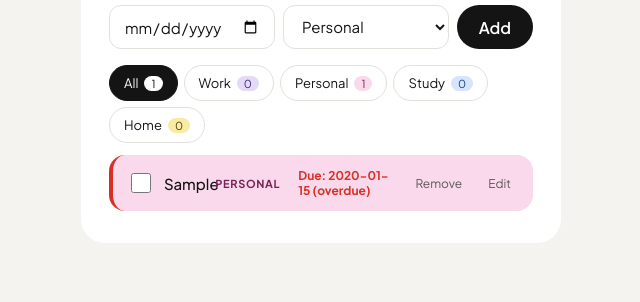
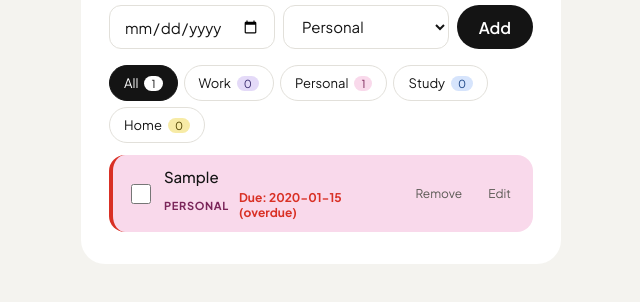
Before and after one commit to valentinarotondaro/todo-app-ts, a website built with Vite: page index.html in a window 1280 px wide. Both pictures are taken after typing "Sample", "2020-01-15" into the empty fields and a click on the button "Add". Shown: the part 182-484 px from the top of the page, without its empty margins (319-959 px from the left). Built offline with nearby package versions, Linux system fonts and the light colour scheme.

Commit message:
feat(ui): show category and due date under the todo text

```diff
--- a/src/theme.css
+++ b/src/theme.css
@@ -113,3 +113,18 @@ select:focus-visible {
   outline: 2px solid var(--ink);
   outline-offset: 2px;
 }
+/* Todo row: text on top, category + due date below, buttons on the right */
+.todo-item {
+  display: grid;
+  grid-template-columns: auto auto 1fr auto auto;
+  column-gap: 10px;
+  row-gap: 4px;
+  align-items: center;
+}
+
+.todo-item .toggle { grid-column: 1; grid-row: 1 / span 2; }
+.todo-item span { grid-column: 2 / 4; grid-row: 1; }
+.todo-item .category-tag { grid-column: 2; grid-row: 2; margin-left: 0; }
+.todo-item .due-date { grid-column: 3; grid-row: 2; margin-left: 0; }
+.todo-item button:not(#editBtn) { grid-column: 4; grid-row: 1 / span 2; }
+.todo-item #editBtn { grid-column: 5; grid-row: 1 / span 2; }
```
